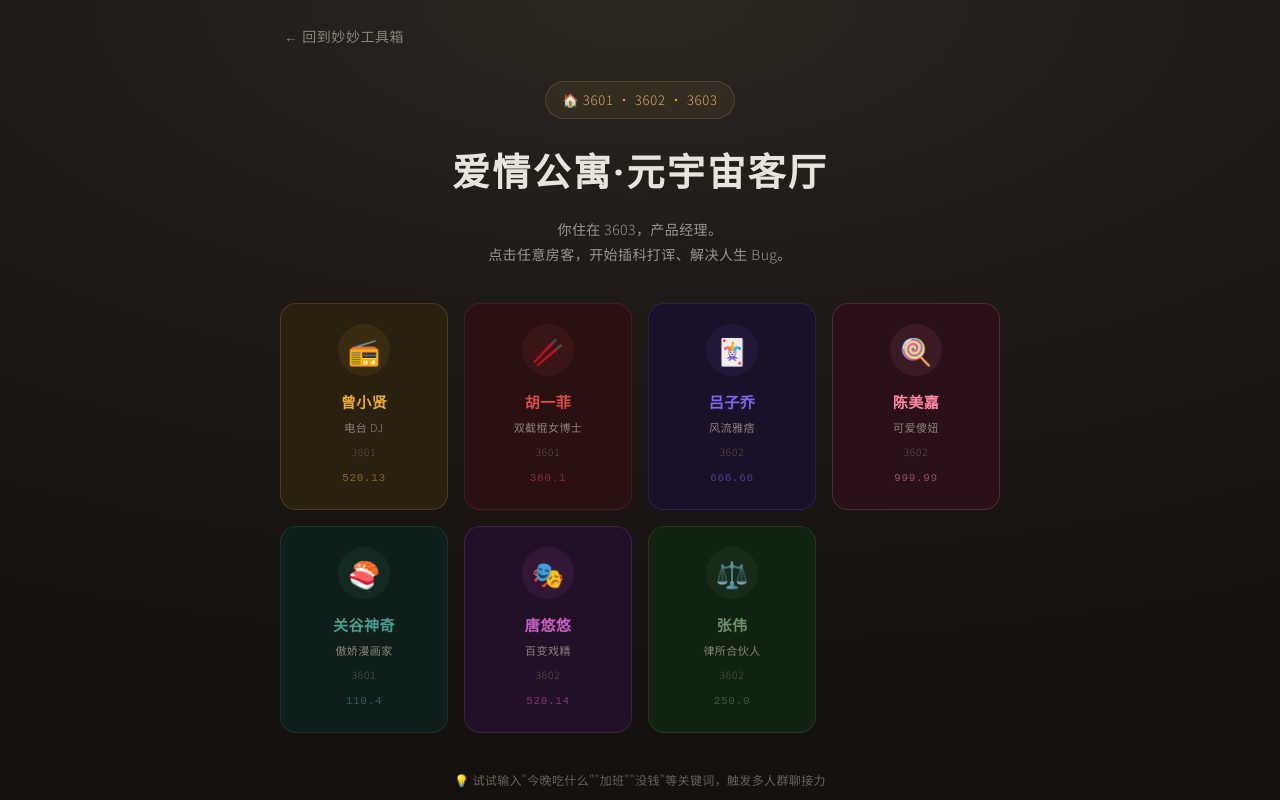
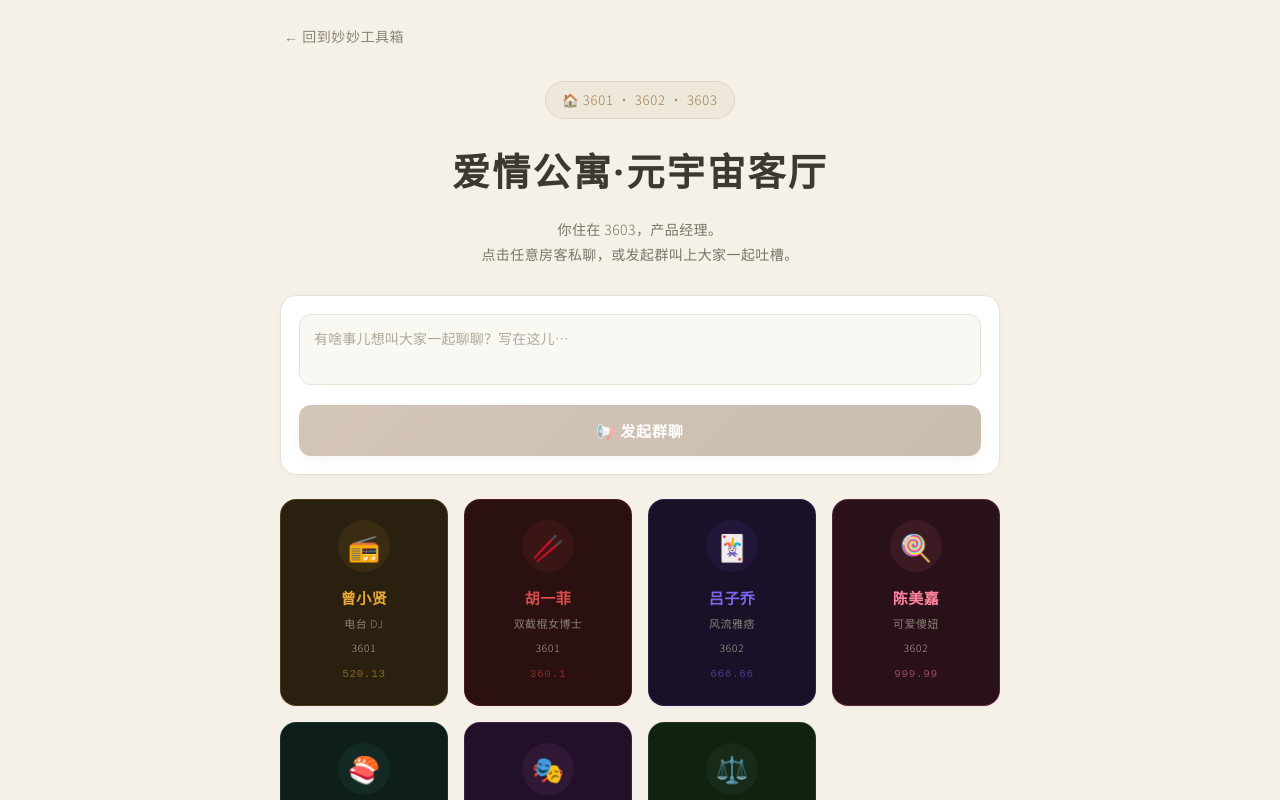
Before and after one commit to lujunling1230/xiaolu-web, a React (Vite) app: page /toolbox/answer in a window 1280 px wide. Shown: the top 800 px of the page. Built offline with nearby package versions, Linux system fonts and the light colour scheme.

Commit message:
feat: 爱情公寓明亮背景 + 发起群聊按钮

```diff
--- a/src/pages/toolbox/SystemTuningPage.tsx
+++ b/src/pages/toolbox/SystemTuningPage.tsx
@@ -223,6 +223,57 @@ const SystemTuningPage: React.FC = () => {
     setGroupTyping(null);
   };
 
+  /** 发起群聊（从客厅大厅） */
+  const startGroupChat = async (text: string, charIds: string[]) => {
+    const userMsg: ChatMessage = {
+      id: uid(),
+      role: "user",
+      content: text,
+      timestamp: Date.now(),
+    };
+    setMessages([userMsg]);
+    setInputText("");
+    setIsLoading(true);
+    setView("groupchat");
+    setSelectedCharId(charIds[0]); // 用第一个角色作为界面主题
+    playGroupBell();
+    scrollToBottom();
+
+    for (const charId of charIds) {
+      const char = getCharacter(charId);
+      if (!char) continue;
+      setGroupTyping(char.name);
+      scrollToBottom();
+
+      const context = messages
+        .filter((m) => m.role === "character")
+        .slice(-2)
+        .map((m) => `${getCharacter(m.characterId!)?.name}说：${m.content}`)
+        .join("\n");
+
+      const fullPrompt = context
+        ? `${char.systemPrompt}\n\n当前群聊上下文：\n${context}\n\n现在轮到你了，请接上话。`
+        : char.systemPrompt;
+
+      const reply = await callAI(fullPrompt, text, { maxTokens: 180 });
+
+      const charMsg: ChatMessage = {
+        id: uid(),
+        role: "character",
+        characterId: charId,
+        content: reply,
+        timestamp: Date.now(),
+      };
+      setMessages((prev) => [...prev, charMsg]);
+      playConnect();
+      scrollToBottom();
+      await new Promise((r) => setTimeout(r, 600));
+    }
+
+    setGroupTyping(null);
+    setIsLoading(false);
+  };
+
   /** 发送消息（单聊或触发群聊） */
   const sendMessage = async () => {
     const text = inputText.trim();
@@ -350,9 +401,42 @@ const SystemTuningPage: React.FC = () => {
               >
                 你住在 {NEW_ROOMMATE.room}，{NEW_ROOMMATE.title}。
                 <br />
-                点击任意房客，开始插科打诨、解决人生 Bug。
+                点击任意房客私聊，或发起群叫上大家一起吐槽。
               </motion.p>
             </section>
+
+            {/* 发起群聊区 */}
+            <motion.div
+              className="apt-group-start"
+              initial={{ opacity: 0, y: 20 }}
+              animate={{ opacity: 1, y: 0 }}
+              transition={{ duration: 0.5, delay: 0.3 }}
+            >
+              <textarea
+                className="apt-group-input"
+                placeholder="有啥事儿想叫大家一起聊聊？写在这儿…"
+                value={inputText}
+                onChange={(e) => setInputText(e.target.value)}
+                rows={2}
+              />
+              <motion.button
+                className="apt-group-btn"
+                whileHover={{ scale: 1.02 }}
+                whileTap={{ scale: 0.98 }}
+                onClick={() => {
+                  const t = inputText.trim();
+                  if (!t) return;
+                  // 随机选 3-4 个角色
+                  const shuffled = [...CHARACTERS].sort(() => Math.random() - 0.5);
+                  const picks = shuffled.slice(0, 3 + Math.floor(Math.random() * 2));
+                  const groupCharIds = picks.map((c) => c.id);
+                  startGroupChat(t, groupCharIds);
+                }}
+                disabled={!inputText.trim()}
+              >
+                📢 发起群聊
+              </motion.button>
+            </motion.div>
 
             {/* 角色网格 */}
             <section className="apt-chars">
@@ -490,9 +574,8 @@ const SystemTuningPage: React.FC = () => {
       <style>{`
         .apt-page {
           min-height: 100vh;
-          background:
-            radial-gradient(120% 80% at 50% 0%, #2a2620 0%, #1c1916 50%, #14110f 100%);
-          color: #e8e4dc;
+          background: #F5F1E8;
+          color: #3D3830;
           font-family: "Noto Sans SC", system-ui, sans-serif;
           padding: 0 24px 60px;
         }
@@ -507,36 +590,66 @@ const SystemTuningPage: React.FC = () => {
           gap: 12px;
         }
         .apt-back {
-          font-size: 14px; color: #8a8478; text-decoration: none;
+          font-size: 14px; color: #8A8378; text-decoration: none;
           letter-spacing: 0.04em; transition: color 0.25s ease, transform 0.25s ease;
           background: none; border: none; padding: 0;
         }
-        .apt-back:hover { color: #d4a85a; transform: translateX(-3px); }
-        .apt-back-ghost { color: #6a6258; }
-        .apt-back-ghost:hover { color: #9a9488; }
+        .apt-back:hover { color: #A08050; transform: translateX(-3px); }
+        .apt-back-ghost { color: #9A9488; }
+        .apt-back-ghost:hover { color: #7A7568; }
 
         /* ===== 客厅大厅 ===== */
         .apt-lobby {
           max-width: 720px; margin: 0 auto;
         }
         .apt-hero {
-          text-align: center; padding: 32px 0 36px;
+          text-align: center; padding: 32px 0 28px;
         }
         .apt-hero-badge {
           display: inline-block; padding: 6px 16px; border-radius: 999px;
-          font-size: 13px; color: #d4a85a;
-          background: rgba(212,168,90,0.08); border: 1px solid rgba(212,168,90,0.2);
+          font-size: 13px; color: #A08050;
+          background: rgba(160,128,80,0.08); border: 1px solid rgba(160,128,80,0.2);
           letter-spacing: 0.06em; margin-bottom: 18px;
         }
         .apt-hero-title {
           font-family: "Noto Serif SC", Georgia, serif;
           font-size: clamp(26px, 4.5vw, 38px); font-weight: 600;
-          color: #e8e4dc; margin: 0 0 12px; letter-spacing: 0.06em;
+          color: #3D3830; margin: 0 0 12px; letter-spacing: 0.06em;
         }
         .apt-hero-sub {
-          font-size: 14px; color: #9a9488; margin: 0; line-height: 1.8;
+          font-size: 14px; color: #7A7568; margin: 0; line-height: 1.8;
           letter-spacing: 0.03em;
         }
+
+        /* 发起群聊区 */
+        .apt-group-start {
+          background: #FFFFFF;
+          border: 1px solid #E8E2D4;
+          border-radius: 16px;
+          padding: 18px;
+          margin-bottom: 24px;
+          box-shadow: 0 2px 12px -4px rgba(0,0,0,0.06);
+        }
+        .apt-group-input {
+          width: 100%; background: #FAF8F3; border: 1px solid #E8E2D4;
+          border-radius: 12px; padding: 12px 14px; color: #3D3830;
+          font-size: 14px; line-height: 1.6; resize: none; outline: none;
+          font-family: inherit; box-sizing: border-box;
+          margin-bottom: 12px;
+        }
+        .apt-group-input::placeholder { color: #B0A898; }
+        .apt-group-input:focus { border-color: #C8B898; }
+        .apt-group-btn {
+          display: block; width: 100%; padding: 12px;
+          border: none; border-radius: 12px;
+          font-size: 15px; font-weight: 600; color: #FFFFFF;
+          font-family: inherit; letter-spacing: 0.06em;
+          background: linear-gradient(135deg, #A08060, #8A6D4F);
+          box-shadow: 0 4px 16px -6px rgba(160,128,96,0.35);
+          transition: opacity 0.2s ease, transform 0.2s ease;
+        }
+        .apt-group-btn:hover:not(:disabled) { transform: translateY(-1px); }
+        .apt-group-btn:disabled { opacity: 0.45; cursor: not-allowed; }
 
         /* 角色网格 */
         .apt-chars {
@@ -549,12 +662,13 @@ const SystemTuningPage: React.FC = () => {
           display: flex; flex-direction: column; align-items: center;
           padding: 20px 14px; border-radius: 16px;
           border: 1px solid;
-          background: linear-gradient(160deg, rgba(255,255,255,0.03), transparent);
-          transition: box-shadow 0.3s ease;
+          background: #FFFFFF;
+          transition: box-shadow 0.3s ease, transform 0.3s ease;
           text-align: center;
+          box-shadow: 0 2px 8px -4px rgba(0,0,0,0.06);
         }
         .apt-char-card:hover {
-          box-shadow: 0 8px 24px -8px rgba(0,0,0,0.4);
+          box-shadow: 0 8px 24px -8px rgba(0,0,0,0.12);
         }
         .apt-char-emoji {
           width: 52px; height: 52px; border-radius: 50%;
@@ -568,10 +682,10 @@ const SystemTuningPage: React.FC = () => {
           font-size: 15px; font-weight: 600; letter-spacing: 0.03em;
         }
         .apt-char-title {
-          font-size: 11px; color: #8a8478; letter-spacing: 0.04em;
+          font-size: 11px; color: #8A8378; letter-spacing: 0.04em;
         }
         .apt-char-room {
-          font-size: 10px; color: #5a5448; letter-spacing: 0.08em;
+          font-size: 10px; color: #B0A898; letter-spacing: 0.08em;
           margin-top: 2px;
         }
         .apt-char-freq {
@@ -580,7 +694,7 @@ const SystemTuningPage: React.FC = () => {
         }
 
         .apt-hint {
-          text-align: center; font-size: 12px; color: #6a6258;
+          text-align: center; font-size: 12px; color: #B0A898;
           letter-spacing: 0.03em; padding: 8px 16px;
         }
 
@@ -593,7 +707,7 @@ const SystemTuningPage: React.FC = () => {
         }
         .apt-chat-header {
           display: flex; align-items: center; justify-content: space-between;
-          padding: 16px 4px; border-bottom: 1px solid;
+          padding: 16px 4px; border-bottom: 1px solid #E8E2D4;
           flex-shrink: 0;
         }
         .apt-chat-header-left {
@@ -611,7 +725,7 @@ const SystemTuningPage: React.FC = () => {
           font-size: 15px; font-weight: 600; letter-spacing: 0.03em;
         }
         .apt-chat-meta {
-          font-size: 11px; color: #6a6258; letter-spacing: 0.04em;
+          font-size: 11px; color: #B0A898; letter-spacing: 0.04em;
         }
         .apt-chat-status {
           font-size: 11px; letter-spacing: 0.08em;
@@ -623,11 +737,11 @@ const SystemTuningPage: React.FC = () => {
           flex: 1; overflow-y: auto; padding: 20px 4px;
           display: flex; flex-direction: column; gap: 14px;
           scrollbar-width: thin;
-          scrollbar-color: rgba(255,255,255,0.08) transparent;
+          scrollbar-color: rgba(0,0,0,0.06) transparent;
         }
         .apt-chat-scroll::-webkit-scrollbar { width: 4px; }
         .apt-chat-scroll::-webkit-scrollbar-thumb {
-          background: rgba(255,255,255,0.08); border-radius: 2px;
+          background: rgba(0,0,0,0.06); border-radius: 2px;
         }
 
         .apt-chat-empty {
@@ -636,11 +750,11 @@ const SystemTuningPage: React.FC = () => {
         .apt-chat-empty-emoji { font-size: 48px; display: block; margin-bottom: 14px; }
         .apt-chat-empty-text {
           font-family: "Noto Serif SC", Georgia, serif;
-          font-size: 18px; color: #d4a85a; margin: 0 0 8px;
+          font-size: 18px; color: #A08050; margin: 0 0 8px;
           letter-spacing: 0.04em;
         }
         .apt-chat-empty-hint {
-          font-size: 13px; color: #6a6258; margin: 0; line-height: 1.6;
+          font-size: 13px; color: #B0A898; margin: 0; line-height: 1.6;
         }
 
         /* 消息气泡 */
@@ -666,6 +780,7 @@ const SystemTuningPage: React.FC = () => {
         }
         .apt-bubble-user .apt-bubble-body {
           border-bottom-right-radius: 4px;
+          background: #E8E2D4; color: #3D3830;
         }
         .apt-bubble-char .apt-bubble-body {
           border-bottom-left-radius: 4px;
@@ -684,7 +799,7 @@ const SystemTuningPage: React.FC = () => {
         }
         .apt-typing-dot {
           width: 6px; height: 6px; border-radius: 50%;
-          background: #6a6258; animation: apt-typing-bounce 1.2s infinite ease-in-out;
+          background: #C8B898; animation: apt-typing-bounce 1.2s infinite ease-in-out;
         }
         .apt-typing-dot:nth-child(2) { animation-delay: 0.15s; }
         .apt-typing-dot:nth-child(3) { animation-delay: 0.3s; }
@@ -693,28 +808,28 @@ const SystemTuningPage: React.FC = () => {
           30% { transform: translateY(-4px); }
         }
         .apt-typing-name {
-          font-size: 11px; color: #6a6258; margin-left: 4px;
+          font-size: 11px; color: #B0A898; margin-left: 4px;
           letter-spacing: 0.04em;
         }
 
         /* 输入区 */
         .apt-chat-inputbar {
           display: flex; gap: 10px; padding: 12px 4px 0;
-          border-top: 1px solid #2a241e;
+          border-top: 1px solid #E8E2D4;
           flex-shrink: 0;
         }
         .apt-chat-input {
-          flex: 1; background: #1a1714; border: 1px solid #2a241e;
-          border-radius: 12px; padding: 10px 14px; color: #d8d4cc;
+          flex: 1; background: #FFFFFF; border: 1px solid #E8E2D4;
+          border-radius: 12px; padding: 10px 14px; color: #3D3830;
           font-size: 14px; line-height: 1.6; resize: none; outline: none;
           font-family: inherit;
         }
-        .apt-chat-input::placeholder { color: #5a5448; }
-        .apt-chat-input:focus { border-color: #3a342c; }
+        .apt-chat-input::placeholder { color: #B0A898; }
+        .apt-chat-input:focus { border-color: #C8B898; }
         .apt-chat-input:disabled { opacity: 0.5; }
         .apt-chat-send {
           padding: 10px 20px; border: none; border-radius: 12px;
-          font-size: 14px; font-weight: 600; color: #1c1916;
+          font-size: 14px; font-weight: 600; color: #FFFFFF;
           font-family: inherit; letter-spacing: 0.06em;
           transition: opacity 0.2s ease, transform 0.2s ease;
           flex-shrink: 0; align-self: flex-end;
```
